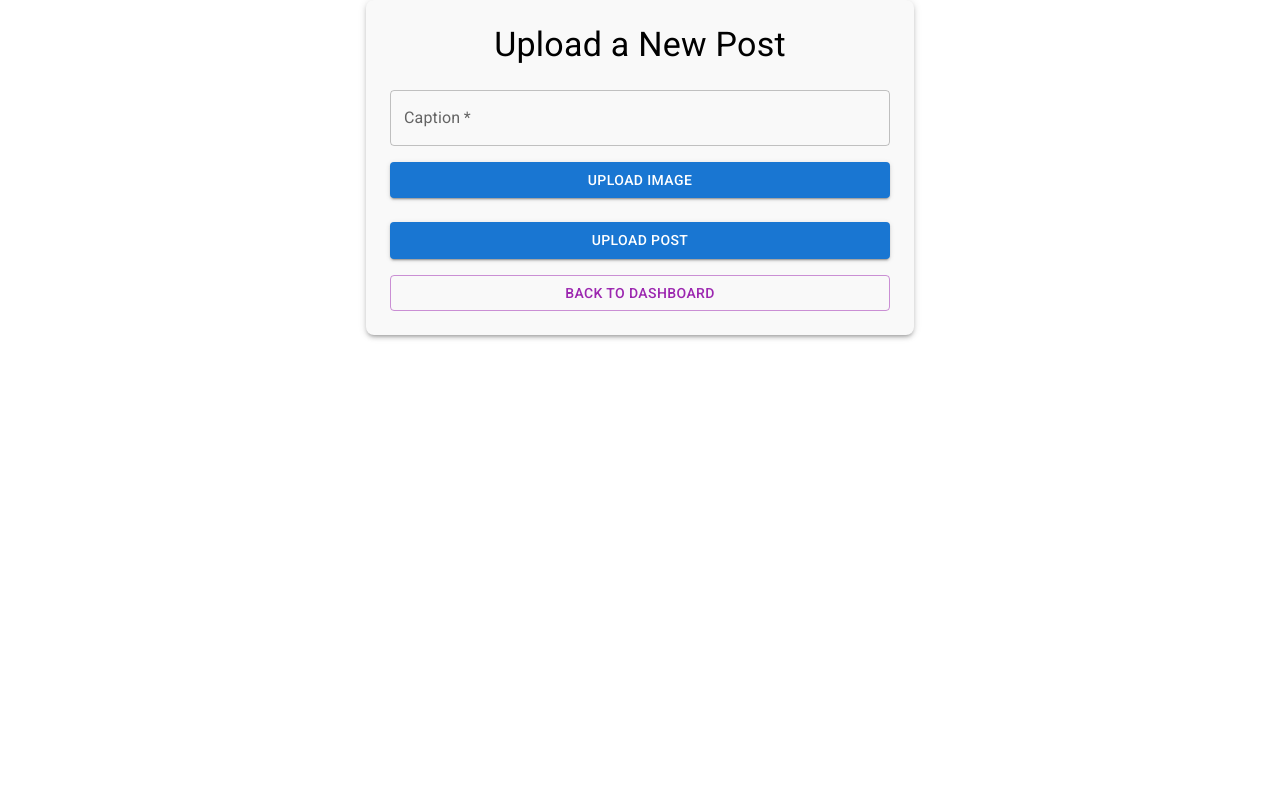
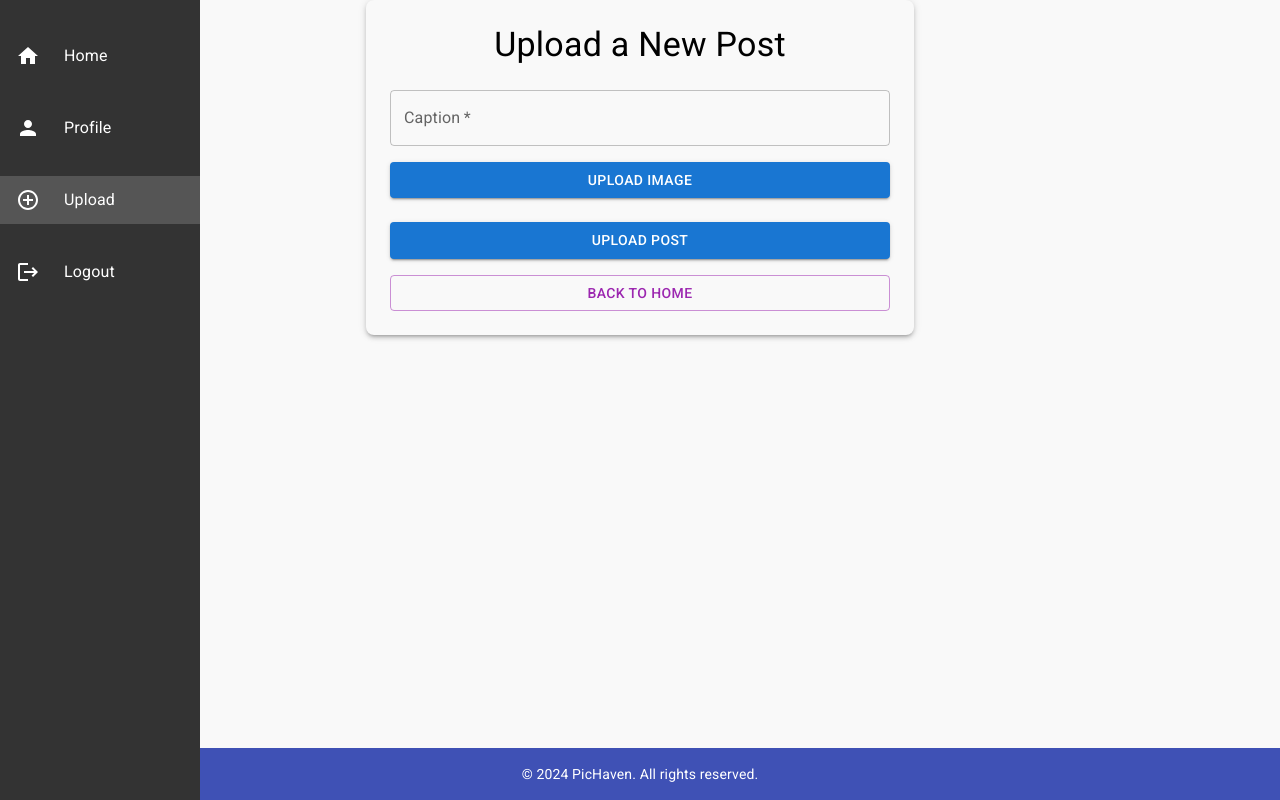
Before and after one commit to arnavahire/react_frontend, a React (Create React App) app: page /uploadPost in a window 1280 px wide. Built offline with nearby package versions, Linux system fonts and the light colour scheme.

Commit message:
Updated the urls in the navbar and replaced dashboard with homefeed

```diff
--- a/src/App.js
+++ b/src/App.js
@@ -3,17 +3,21 @@ import { BrowserRouter as Router, Route, Routes } from 'react-router-dom';
 import UploadPost from './components/Post/UploadPost/UploadPost';
 import SignUp from './components/User/SignUp';
 import SignIn from './components/User/SignIn';
-import Dashboard from './components/Dashboard/Dashboard';
+import HomeFeed from './components/HomeFeed/HomeFeed';
+import Profile from './components/Profile/Profile';
+import Logout from './components/User/Logout';
 
 const App = () => {
     return (
 
       <Router>
         <Routes>
-            <Route path="/" element={<SignIn />} />
-            <Route path="/signUp" element={<SignUp />} />
-            <Route path="/dashboard" element={<Dashboard />} />
-            <Route path="/uploadPost" element={<UploadPost />} />
+          <Route path="/signIn" element={<SignIn />} />
+          <Route path="/signUp" element={<SignUp />} />
+          <Route path="/homeFeed" element={<HomeFeed />} />
+          <Route path="/profile" element={<Profile />} />
+          <Route path="/uploadPost" element={<UploadPost />} />
+          <Route path="/logout" element={<Logout />} />  {/* TODO */}
         </Routes>
       </Router>
 
--- /dev/null
+++ b/src/components/Footer/Footer.js
@@ -0,0 +1,23 @@
+import React from "react";
+import { Typography, Box } from '@mui/material';
+
+const Footer = () => {
+    return (
+        <Box
+            sx={{
+                mt: 4,
+                py: 2,
+                textAlign: 'center',
+                bgcolor: '#3f51b5',
+                color: '#fff',
+                marginTop: 'auto'
+            }}
+        >
+            <Typography variant="body2">
+                &copy; {new Date().getFullYear()} PicHaven. All rights reserved.
+            </Typography>
+        </Box>
+    );
+}
+
+export default Footer;
--- a/src/components/Navbar/Navbar.js
+++ b/src/components/Navbar/Navbar.js
@@ -1,14 +1,34 @@
-import React from 'react';
-import { Box, List, ListItem, ListItemText } from '@mui/material';
-import { useNavigate } from 'react-router-dom';
+import React, { useState } from 'react';
+import { Box, List, ListItemText, ListItemButton } from '@mui/material';
+import { useNavigate, useLocation } from 'react-router-dom';
+// ICONS
+import HomeIcon from '@mui/icons-material/Home';
+import PersonIcon from '@mui/icons-material/Person';
+import AddCircleOutlineIcon from '@mui/icons-material/AddCircleOutline';
+import LogoutIcon from '@mui/icons-material/Logout';
+import Logout from '../User/Logout';
 
 const Navbar = () => {
 
+    const [open, setOpen] = useState(false);
+
+    const handleModalOpen = () => {
+        setOpen(true);
+    }
+
+    const handleModalClose = () => {
+        setOpen(false);
+    }
+
     const navigate = useNavigate();
+    const location = useLocation();
 
-    const handleUploadPost = () => {
-        navigate('/uploadPost');
+    const handleNavigation = (path) => {
+        navigate(path);
     };
+
+    // isActive is used to determine which page in the navbar we are currently on.
+    const isActive = (path) => location.pathname === path;
 
     return (
         <Box
@@ -20,26 +40,51 @@ const Navbar = () => {
                 position: 'fixed',
                 top: 0,
                 left: 0,
-                padding: '20px',
             }}
         >
             <List>
-                <ListItem button>
+                <ListItemButton
+                    onClick={() => handleNavigation('/homeFeed')}
+                    sx={{
+                        marginTop: 3,
+                        backgroundColor: isActive('/homeFeed') ? '#555' : 'transparent',
+                        '&:hover': { backgroundColor: '#444' }
+                     }}>
+                    <HomeIcon sx={{ marginRight: 3 }} />
                     <ListItemText primary="Home" />
-                </ListItem>
-                <ListItem button>
+                </ListItemButton>
+                <ListItemButton
+                    onClick={() => handleNavigation('/profile')}
+                    sx={{
+                        marginTop: 3,
+                        backgroundColor: isActive('/profile') ? '#555' : 'transparent',
+                        '&:hover': {backgroundColor: '#444'}
+                     }}>
+                    <PersonIcon sx={{ marginRight: 3 }} />
                     <ListItemText primary="Profile" />
-                </ListItem>
-                <ListItem button>
-                    <ListItemText primary="Posts" />
-                </ListItem>
-                <ListItem button onClick={handleUploadPost}>
+                </ListItemButton>
+                <ListItemButton
+                    onClick={() => handleNavigation('/uploadPost')}
+                    sx={{
+                        marginTop: 3,
+                        backgroundColor: isActive('/uploadPost') ? '#555' : 'transparent',
+                        '&:hover': {backgroundColor: '#444'}
+                     }}>
+                    <AddCircleOutlineIcon sx={{ marginRight: 3 }} />
                     <ListItemText primary="Upload" />
-                </ListItem>
-                <ListItem button>
+                </ListItemButton>
+                <ListItemButton
+                    onClick={handleModalOpen}
+                    sx={{
+                        marginTop: 3,
+                        backgroundColor: isActive('/logout') ? '#555' : 'transparent',
+                        '&:hover': {backgroundColor: '#444'}
+                     }}>
+                    <LogoutIcon sx={{ marginRight: 3 }} />
                     <ListItemText primary="Logout" />
-                </ListItem>
+                </ListItemButton>
             </List>
+            <Logout open={open} onClose={handleModalClose} />
         </Box>
     );
 };
--- a/src/components/Post/UploadPost/UploadPost.js
+++ b/src/components/Post/UploadPost/UploadPost.js
@@ -1,7 +1,9 @@
 import React, { useState } from 'react';
 import { useNavigate } from 'react-router-dom';
 import axios from 'axios';
-import { TextField, Button, Box, Typography, CircularProgress, Snackbar, Alert } from '@mui/material';
+import { TextField, Button, Box, Container, Typography, CircularProgress, Snackbar, Alert } from '@mui/material';
+import Navbar from '../../Navbar/Navbar';
+import Footer from '../../Footer/Footer';
 
 const UploadPost = () => {
     const [caption, setCaption] = useState('');
@@ -41,7 +43,7 @@ const UploadPost = () => {
             // Reset form fields and redirect to the dashboard to show new post
             setCaption('');
             setImage(null);
-            handleBackToDashboard()
+            handleBackToHomeFeed();
         } catch (error) {
             console.error('Error uploading post:', error);
             setErrorMessage('Failed to upload post. Please try again.');
@@ -51,11 +53,13 @@ const UploadPost = () => {
     };
 
     // Navigate back to dashboard
-    const handleBackToDashboard = () => {
-        navigate('/dashboard');
+    const handleBackToHomeFeed = () => {
+        navigate('/homeFeed');
     };
 
     return (
+        <Box sx={{ display: 'flex', flexDirection: 'column', minHeight: '100vh', bgcolor: '#f9f9f9' }}>
+            <Container>
                 <Box
                     component="form"
                     onSubmit={handleSubmit}
@@ -70,6 +74,7 @@ const UploadPost = () => {
                         backgroundColor: '#f9f9f9',
                     }}
                 >
+                    <Navbar />
                     <Typography variant="h4" component="h1" sx={{ mb: 3 }} textAlign="center">
                         Upload a New Post
                     </Typography>
@@ -111,9 +116,9 @@ const UploadPost = () => {
                     <Button
                         variant="outlined"
                         color="secondary"
-                onClick={handleBackToDashboard}
+                        onClick={handleBackToHomeFeed}
                     >
-                Back to Dashboard
+                        Back to Home
                     </Button>
 
                     {/* Success Snackbar */}
@@ -142,6 +147,9 @@ const UploadPost = () => {
                         </Snackbar>
                     )}
                 </Box>
+            </Container>
+            <Footer sx={{ marginTop: 'auto' }} />
+        </Box>
     );
 };
 
--- a/src/components/PostList.js
+++ b/src/components/PostList.js
@@ -46,9 +46,6 @@ const PostList = () => {
 
     return (
         <Box sx={{ p: 4 }}>
-            <Typography variant="h4" gutterBottom align="center">
-                Post List
-            </Typography>
             {loading ? (
                 <Box sx={{ display: 'flex', justifyContent: 'center', alignItems: 'center', height: '50vh' }}>
                     <CircularProgress />
--- /dev/null
+++ b/src/components/Profile/Profile.js
@@ -0,0 +1,38 @@
+import React, { useEffect } from 'react';
+import { useNavigate } from 'react-router-dom';
+import PostList from './../PostList';
+import Navbar from './../Navbar/Navbar';
+import Footer from '../Footer/Footer';
+import { TextField, Button, Typography, Container, Box, Grid } from '@mui/material';
+
+const Profile = () => {
+    const user = JSON.parse(sessionStorage.getItem('user'));
+    const navigate = useNavigate();
+
+    useEffect(() => {
+        if (!user) {
+            // Redirect to sign-in page if the user is not logged in
+            navigate('/');
+        }
+    }, [user, navigate]);
+
+    return (
+        <Box sx={{ display: 'flex', flexDirection: 'column', minHeight: '100vh', bgcolor: '#f9f9f9' }}>
+            {/* Navbar */}
+            <Navbar />
+
+            {/* Main Content */}
+            <Container maxWidth="lg" sx={{ mt: 4, flex: 1 }}>
+                <Grid container spacing={4}>
+                    {/* Post List */}
+                    <Grid item xs={12} md={8}>
+                        <PostList />
+                    </Grid>
+                </Grid>
+            </Container>
+            <Footer />
+        </Box>
+    );
+};
+
+export default Profile;
--- /dev/null
+++ b/src/components/User/Logout.js
@@ -0,0 +1,47 @@
+import React from 'react';
+import { useNavigate } from 'react-router-dom';
+import { Button, Typography, Dialog, DialogTitle, DialogContent, DialogContentText, DialogActions } from '@mui/material';
+const Logout = ({ open, onClose }) => {
+    const navigate = useNavigate();
+    const handleLogout = () => {
+        //remove user from the session
+        sessionStorage.removeItem('user');
+        // I want to close the dialog box before I log out
+        onClose();
+        // redirect to sign in page
+        navigate('/signIn');
+    }
+
+    return (
+
+        // React.Fragment is a wrapper component used for avoiding adding new divs to the div.
+        <React.Fragment>
+            <Dialog open={open} onClose={onClose}>
+                <DialogTitle id="logout-title">
+                    {"Log out"}
+                </DialogTitle>
+                <DialogContent>
+                    <DialogContentText>
+                        <Typography>
+                            Are you sure you want to log out ?
+                        </Typography>
+                    </DialogContentText>
+                </DialogContent>
+                <DialogActions>
+                    <Button variant="outlined" color="error" onClick={handleLogout}>
+                        <Typography>
+                            Yes
+                        </Typography>
+                    </Button>
+                    <Button variant="outlined" onClick={onClose}>
+                        <Typography>
+                            Cancel
+                        </Typography>
+                    </Button>
+                </DialogActions>
+            </Dialog>
+        </React.Fragment>
+    );
+};
+
+export default Logout;
```
Also changed, not shown: src/components/HomeFeed/HomeFeed.js (renamed from src/components/Dashboard/Dashboard.js, +9 -29 lines), src/components/User/SignIn.js (+13 -3 lines), src/components/User/SignUp.js (+22 -20 lines). Lines whose indentation alone changed are shown as unchanged.
